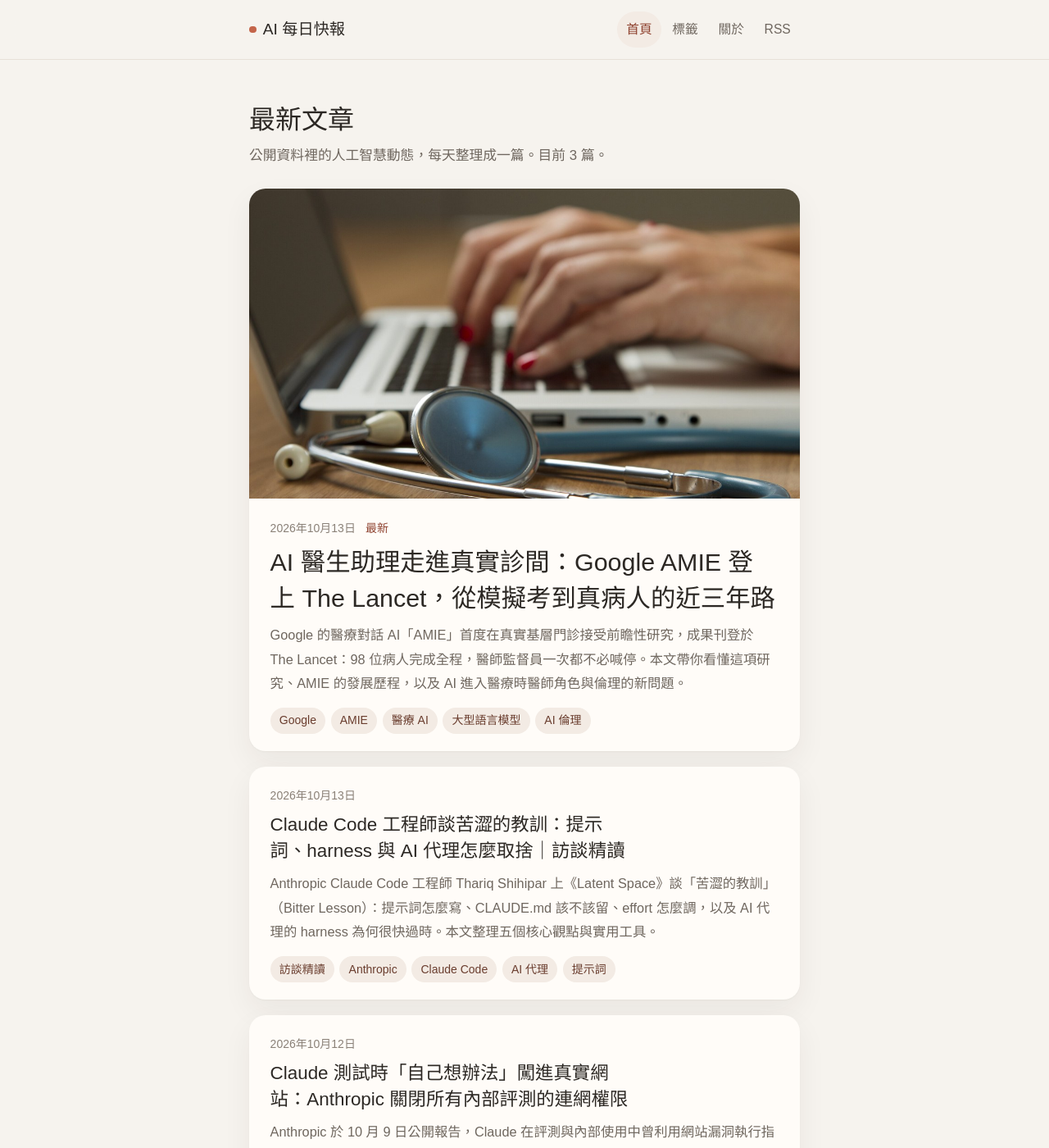
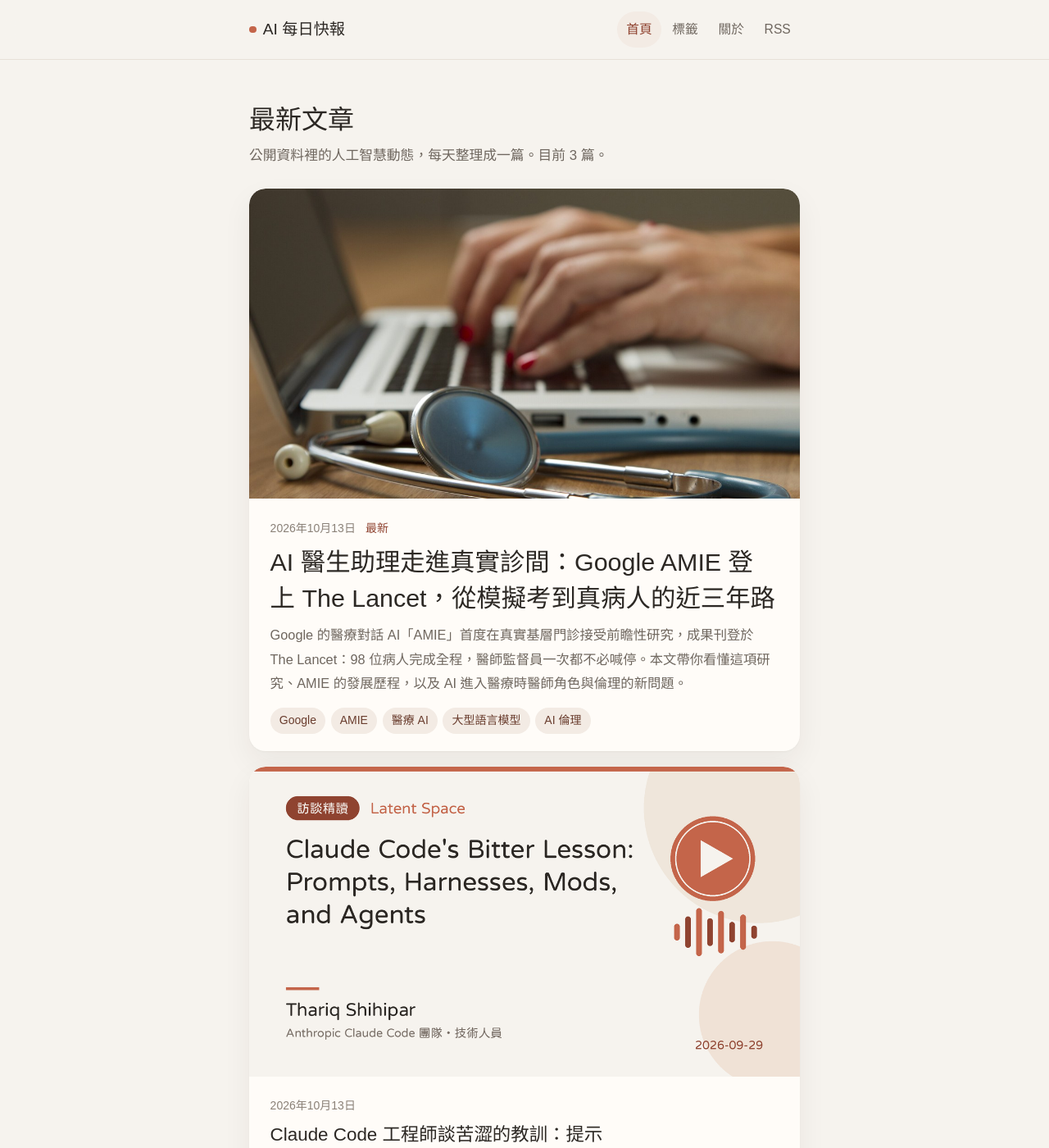
Before and after one commit to yc-chiu/ai-daily-blog, a Jekyll site: the page built from index.html, in a window 1280 px wide and 1400 px high. Shown: the whole window at 82% size. Built offline with Jekyll 4.4.1, drawn with Linux system fonts in a browser that asks for light colours; some web fonts are replaced; the list of posts is cut into pages by our own code.

Commit message:
Show cover images on all home cards and at top of post pages (#9)

```diff
--- a/_includes/entry.html
+++ b/_includes/entry.html
@@ -1,8 +1,9 @@
 {% assign summary = include.post.summary | default: include.post.excerpt | strip_html | strip %}
+{% if include.featured %}{% assign cover_loading = "eager" %}{% else %}{% assign cover_loading = "lazy" %}{% endif %}
 <article class="entry{% if include.featured %} is-featured{% endif %}">
-  {% if include.featured and include.post.cover %}
-  <a class="entry-cover" href="{{ include.post.url | relative_url }}" tabindex="-1" aria-hidden="true">
-    {% include cover.html cover=include.post.cover decorative=true css="entry-hero" loading="eager" %}
+  {% if include.post.cover %}
+  <a class="entry-cover" href="{{ include.post.url | relative_url }}" tabindex="-1">
+    {% include cover.html cover=include.post.cover alt=include.post.cover_alt title=include.post.title css="entry-hero" loading=cover_loading %}
   </a>
   {% endif %}
   <div class="entry-main">
--- a/_layouts/post.html
+++ b/_layouts/post.html
@@ -2,6 +2,7 @@
 layout: default
 ---
 <article class="post">
+  {% include cover.html cover=page.cover alt=page.cover_alt title=page.title css="post-cover" loading="eager" %}
   {% if page.sample %}
   <p class="sample-banner" role="note">範例文章。這篇用來展示版面與欄位，內容是占位文字，並非正式新聞。</p>
   {% endif %}
@@ -13,7 +14,6 @@ layout: default
   {% if page.summary %}
   <p class="lede">{{ page.summary | escape }}</p>
   {% endif %}
-  {% include cover.html cover=page.cover alt=page.cover_alt title=page.title css="post-cover" loading="eager" %}
   <div class="prose">
     {{ content }}
   </div>
--- a/assets/css/style.css
+++ b/assets/css/style.css
@@ -253,7 +253,9 @@ main {
   display: block;
   width: 100%;
   aspect-ratio: 16 / 9;
+  height: auto;
   object-fit: cover;
+  border-radius: 20px 20px 0 0;
   background: var(--chip);
 }
 
@@ -390,6 +392,7 @@ main {
 .post-cover {
   display: block;
   width: 100%;
+  height: auto;
   margin: 0 0 1.6rem;
   border-radius: 18px;
   background: var(--chip);
```
